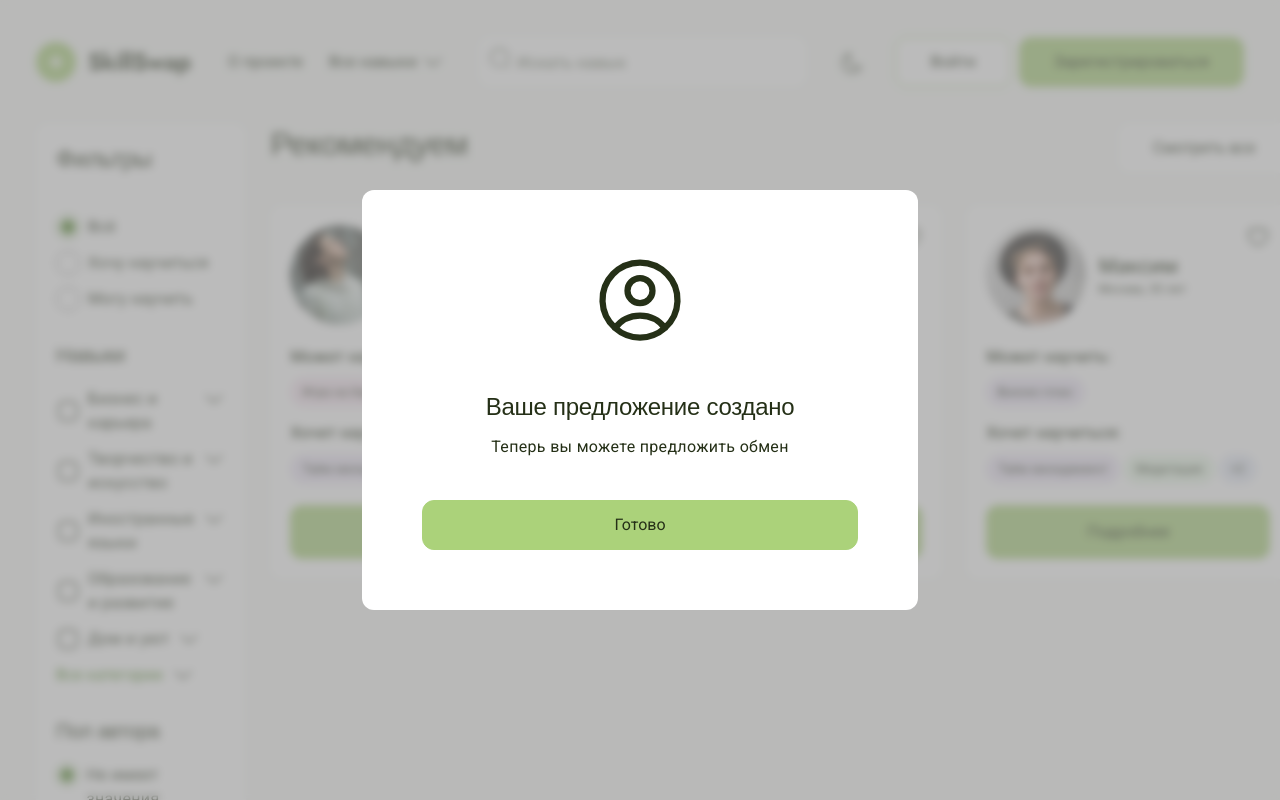
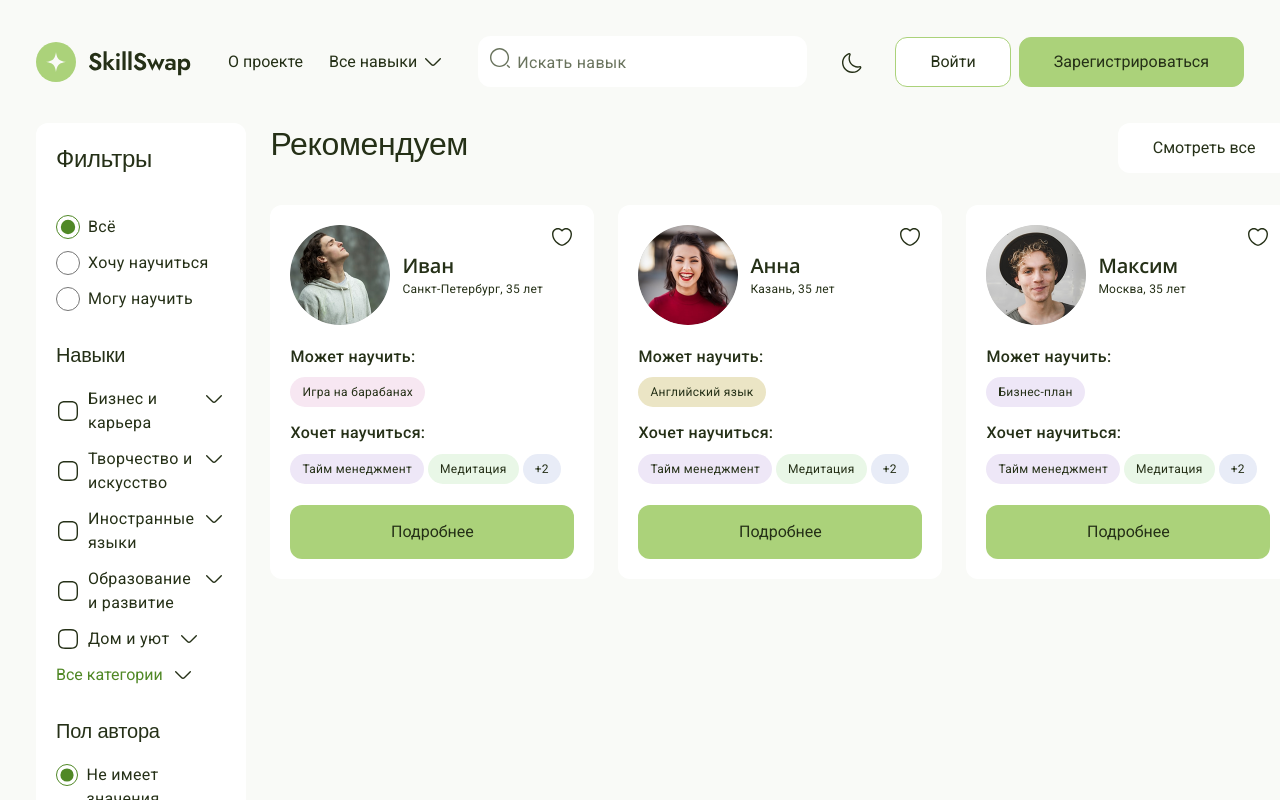
Before and after one commit to beschetnova/SkillSwap_marketplace, a React (Vite) app: page / in a window 1280 px wide. Shown: the top 800 px of the page. Built offline with nearby package versions, Linux system fonts and the light colour scheme; a web font is replaced by a local one.

Commit message:
Remove modal from main page

```diff
--- a/src/pages/MainPage/MainPage.tsx
+++ b/src/pages/MainPage/MainPage.tsx
@@ -1,4 +1,3 @@
-// import { UserCardSection } from "../UserCardSection/UserCardSection";
 import { selectAllSkills } from '../../services/slices/skillsSlice';
 import { selectAllUsers } from '../../services/slices/usersSlice.ts';
 import { selectFilters } from '../../services/slices/filtersSlice.ts';
@@ -8,8 +7,6 @@ import { UserCardSection } from '../../components/UserCardSection/UserCardSectio
 import Aside from '../../components/aside/aside.tsx';
 import styles from './MainPage.module.css';
 import type { User } from '../../utils/types.ts';
-import { Modal } from '../../components/modal/modal.tsx';
-import userIcon from '../../images/icons/user-circle.svg'
 
 const MainPage = () => {
   const skills = useAppSelector(selectAllSkills);
@@ -81,7 +78,6 @@ const MainPage = () => {
           categories={skills}
         />
       </main>
-      <Modal title='Ваше предложение создано' message='Теперь вы можете предложить обмен' icon={userIcon} isOpen={true} onClose={() => {alert(close)}}></Modal>
     </>
   );
 };
```
